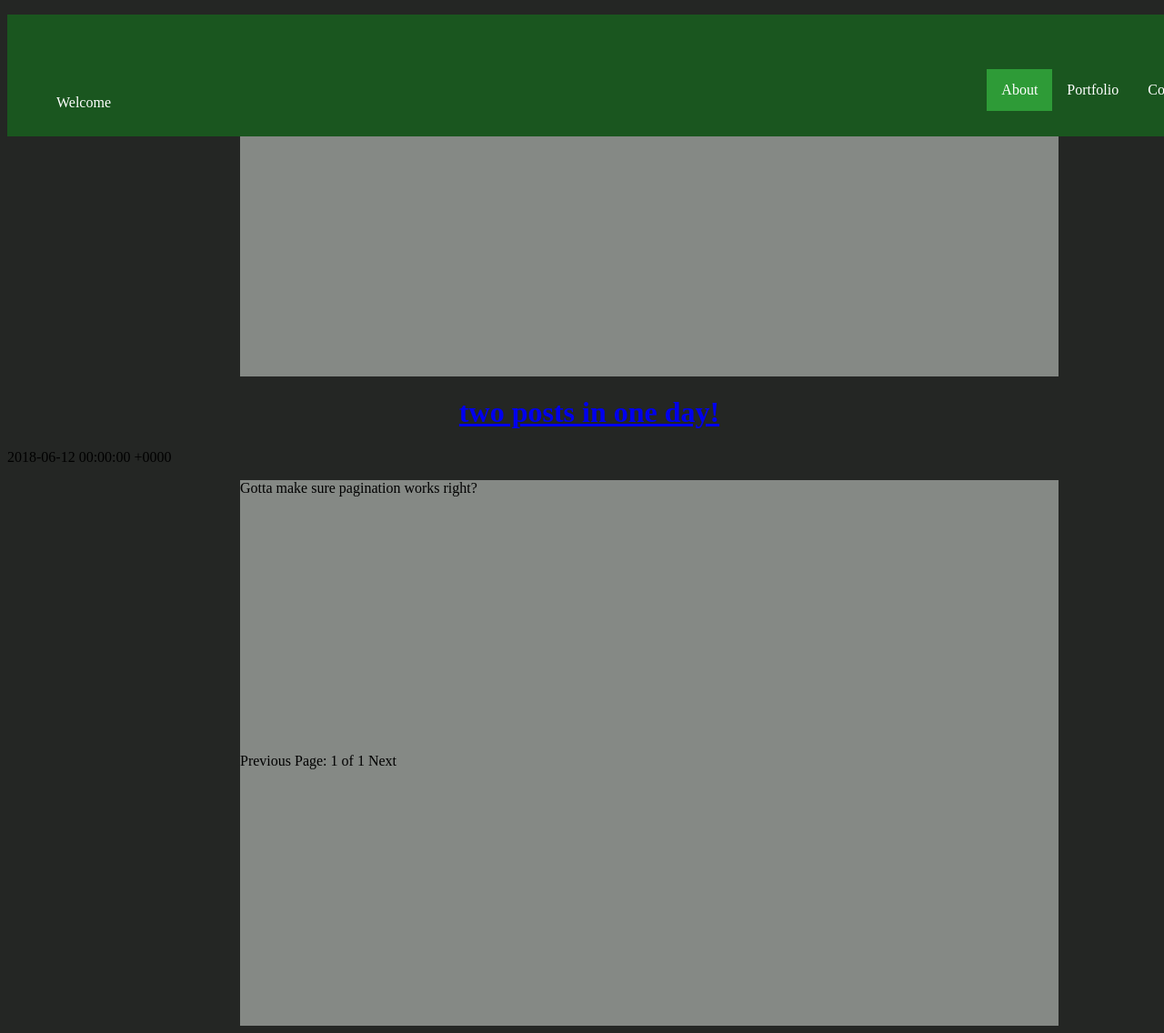
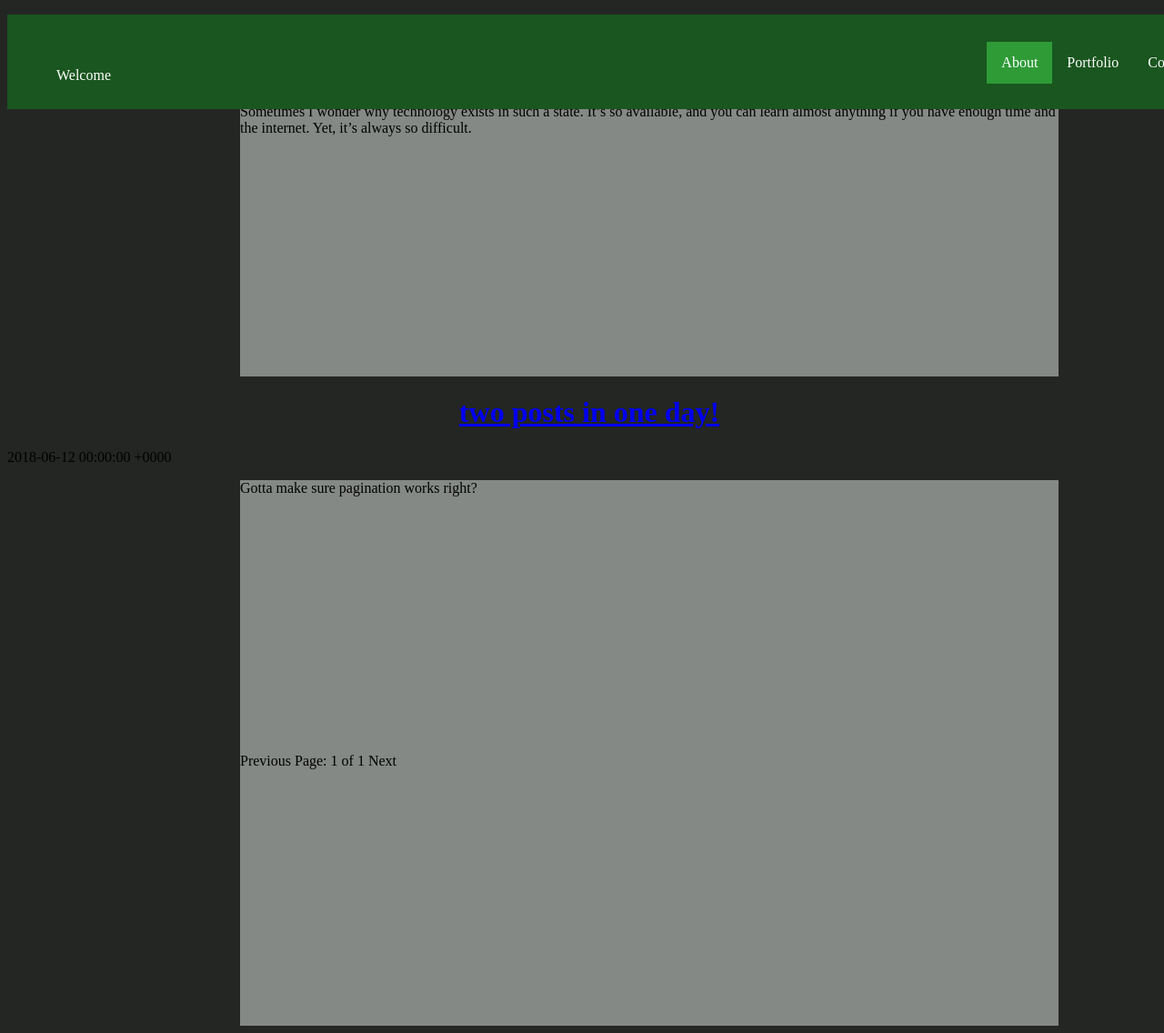
Before and after one commit to Gantrock/gantrock.github.io, a Jekyll site: the page built from blog/index.html, in a window 1280 px wide and 1136 px high. Shown: the whole window at 91% size. Built offline with Jekyll 4.4.1, drawn with Linux system fonts in a browser that asks for light colours; the list of posts is cut into pages by our own code.

Commit message:
Update main.css
Removed margin from botBar, changed values for padding  for topBar.

```diff
--- a/css/main.css
+++ b/css/main.css
@@ -6,7 +6,7 @@ body {
   #topBar{
     position: fixed;
     top: 0;
-    padding-top: 60px;
+    padding-top: 30px;
     width: 100%;
     list-style-type: none;
     z-index: 2;
@@ -15,8 +15,7 @@ body {
     #botBar{
     width: 100%;
     list-style-type: none;
-    margin: 0;
-    padding: 15px;
+    padding-bottom: 60px;
     z-index: 2;
     background-color: #1a561f;
   }
```
